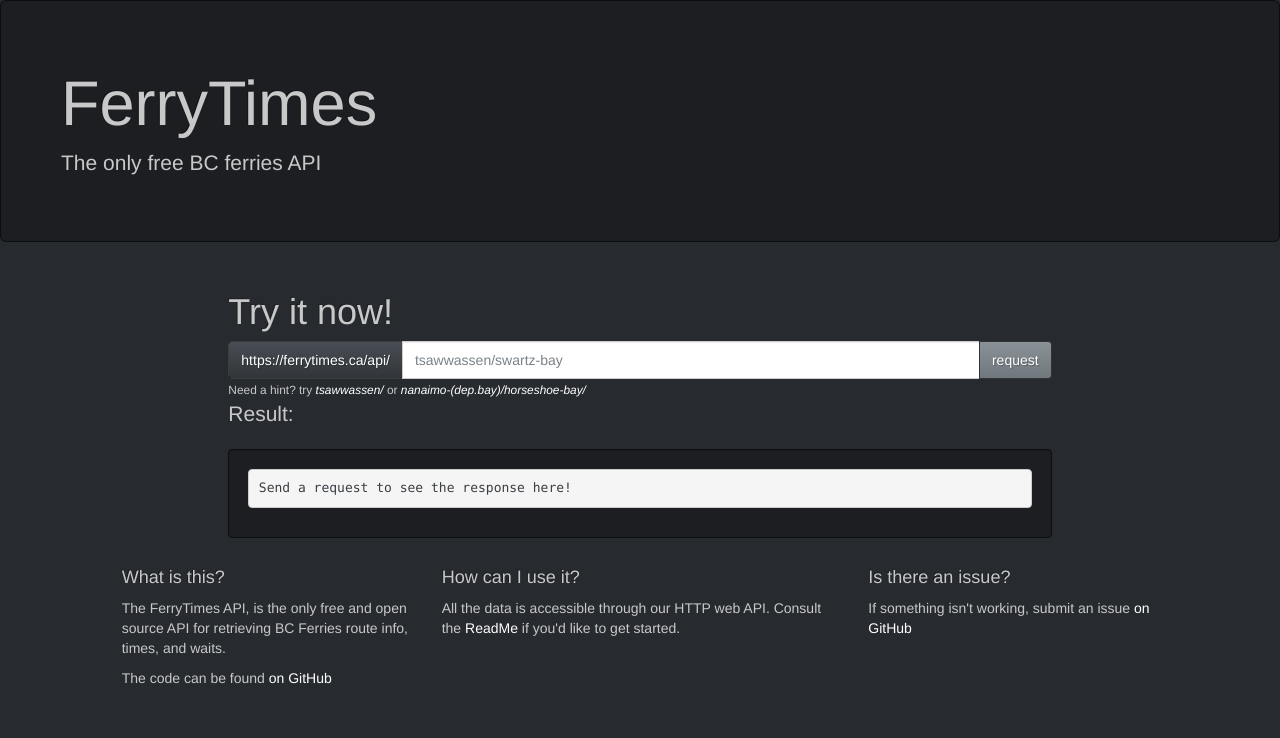
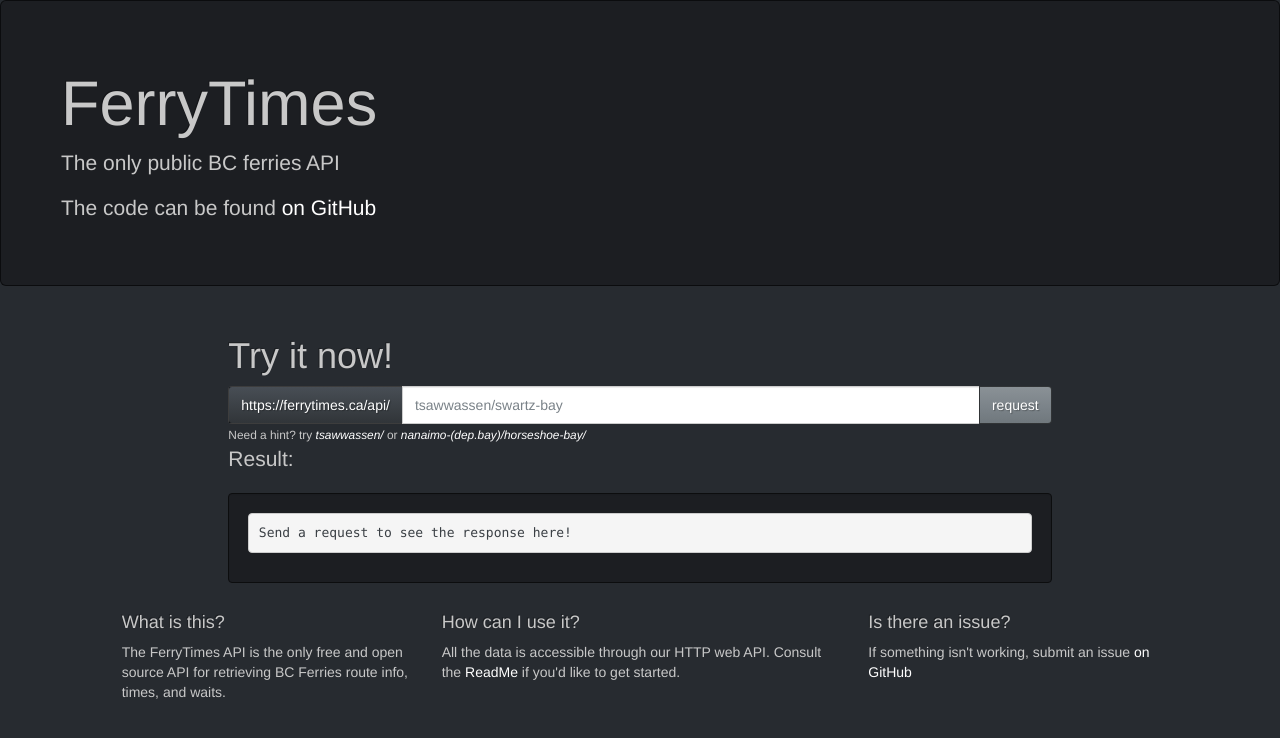
Before and after one commit to samuel-pratt/bc-ferries-api, a Flask app: page / in a window 1280 px wide. Shown: the top 738 px of the page. Run offline with Flask 2, Linux system fonts and the light colour scheme; some libraries are stand-ins or nearby versions.

Commit message:
Updated website text

```diff
--- a/templates/index.html
+++ b/templates/index.html
@@ -21,7 +21,8 @@
     <div class="row center yellow">
       <div class="jumbotron">
         <h1>FerryTimes</h1>
-        <p class="lead">The only free BC ferries API</p>
+        <p class="lead">The only public BC ferries API</p>
+        <p class="lead">The code can be found <a href="https://github.com/samuel-pratt/ferry-times-api/">on GitHub</a></p>
       </div>
     </div>
     <div class="row">
@@ -52,9 +53,8 @@
       </div>
       <div class="col-sm-3 col-lg-3 col-md-3">
         <h4 class="center">What is this?</h4>
-        <p>The FerryTimes API, is the only free and open source API for retrieving BC Ferries route info, times, and
+        <p>The FerryTimes API is the only free and open source API for retrieving BC Ferries route info, times, and
           waits.</p>
-        <p>The code can be found <a href="https://github.com/samuel-pratt/ferry-times-api/">on GitHub</a></p>
       </div>
       <div class="col-sm-4 col-lg-4 col-md-4">
         <h4 class="center">How can I use it?</h4>
```
